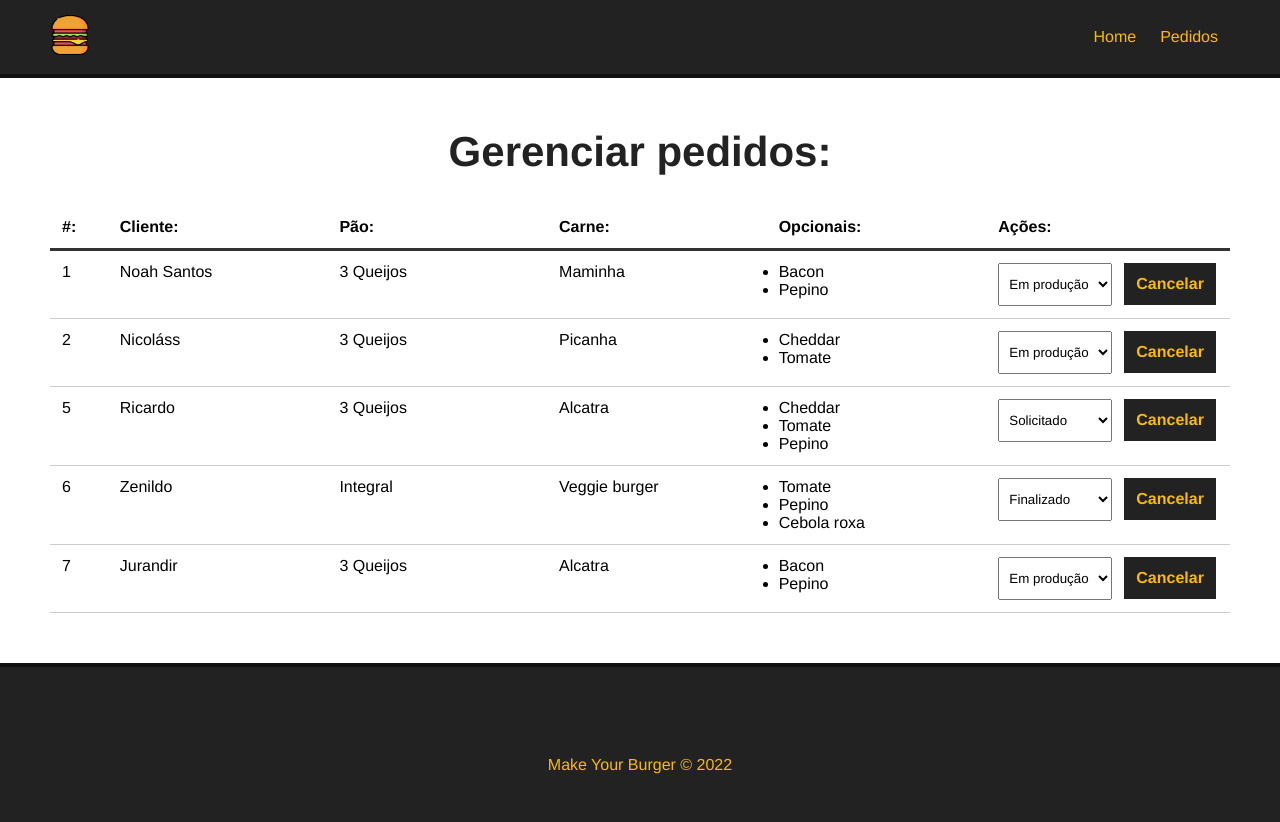
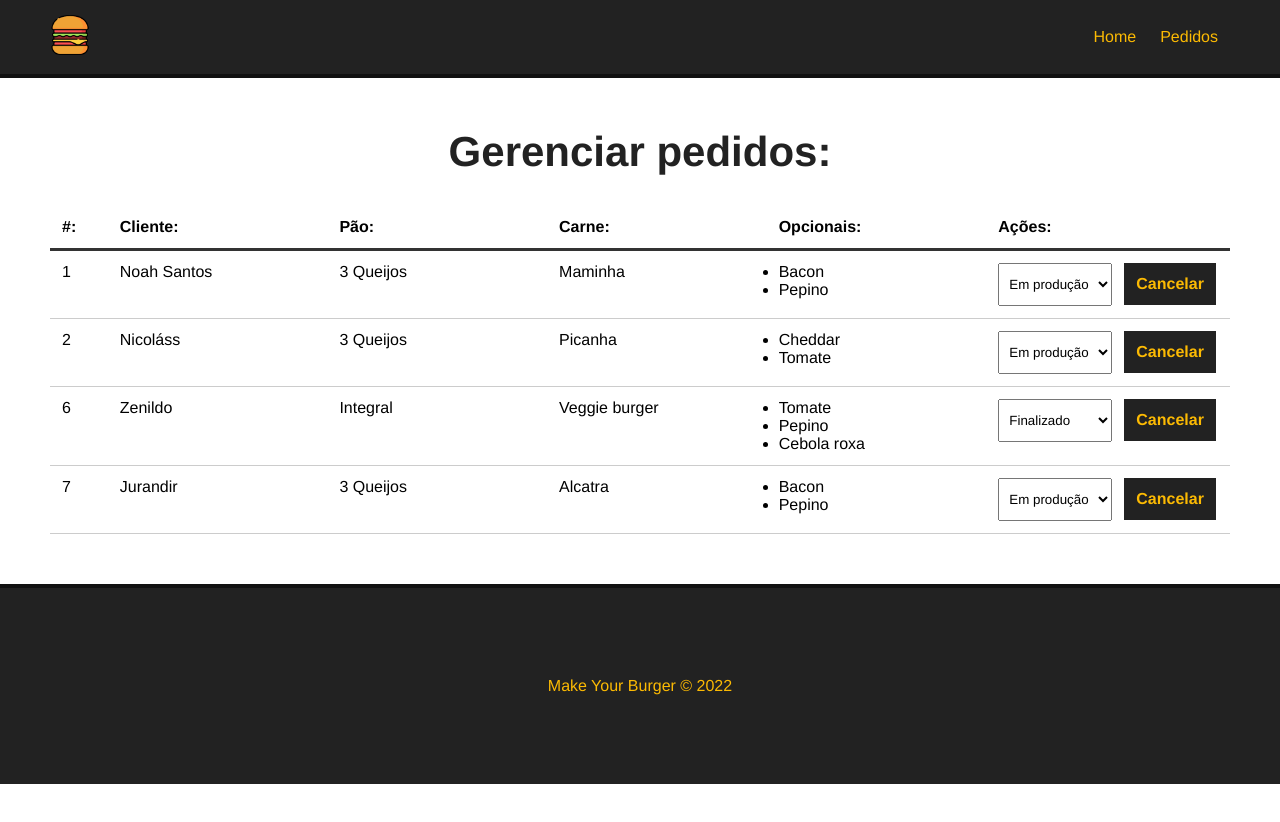
Before and after one commit to alexandreleao/3_make_your_burger, a Vue app: page /pedido in a window 1280 px wide. Shown: the top 822 px of the page. After the commit the page ends 800 px from the top, so only its background shows below. Built offline with nearby package versions, Linux system fonts and the light colour scheme; data requests are answered from the project's data file.

Commit message:
Mensagens de atualização de pedidos e deleção de pedidos

```diff
--- a/db/db.json
+++ b/db/db.json
@@ -105,18 +105,6 @@
       "id": 2
     },
     {
-      "nome": "Ricardo",
-      "carne": "Alcatra",
-      "pao": "3 Queijos",
-      "opcionais": [
-        "Cheddar",
-        "Tomate",
-        "Pepino"
-      ],
-      "status": "Solicitado",
-      "id": 5
-    },
-    {
       "nome": "Zenildo",
       "carne": "Veggie burger",
       "pao": "Integral",
--- a/src/components/Dashboard.vue
+++ b/src/components/Dashboard.vue
@@ -1,5 +1,6 @@
 <template>
     <div id="burger-table">
+       <Message :msg="msg" v-show="msg" />
        <div>
          <div id="burger-table-heading">
             <div class="order-id">#:</div>
@@ -39,14 +40,19 @@
 </template>
 
 <script>
+import Message from './Message.vue';
 export default {
     name: "Dashboard",
     data(){
         return{
             burgers: null,
             burger_id: null,
-            status: []
+            status: [],
+            msg:null
         }
+    },
+    components: {
+        Message
     },
     methods:{
         async getPedidos(){
@@ -79,7 +85,12 @@
 
             const res = await req.json();
 
-            // msg
+        //Colocar uma mensagem de sistema
+
+        this.msg = `Pedido removido com sucesso!`;
+        //Limpar mensagens
+        setTimeout(() => this.msg = "", 3000);
+
 
             this.getPedidos();
 
@@ -99,7 +110,13 @@
 
             const res = await req.json();
 
-            console.log(res);
+        //Colocar uma mensagem de sistema
+
+             this.msg = `O pedido Nº ${res.id} foi atualizado para ${res.status}!`;
+        //Limpar mensagens
+              setTimeout(() => this.msg = "", 3000);
+
+              console.log(res);
         }
 
     },
```
